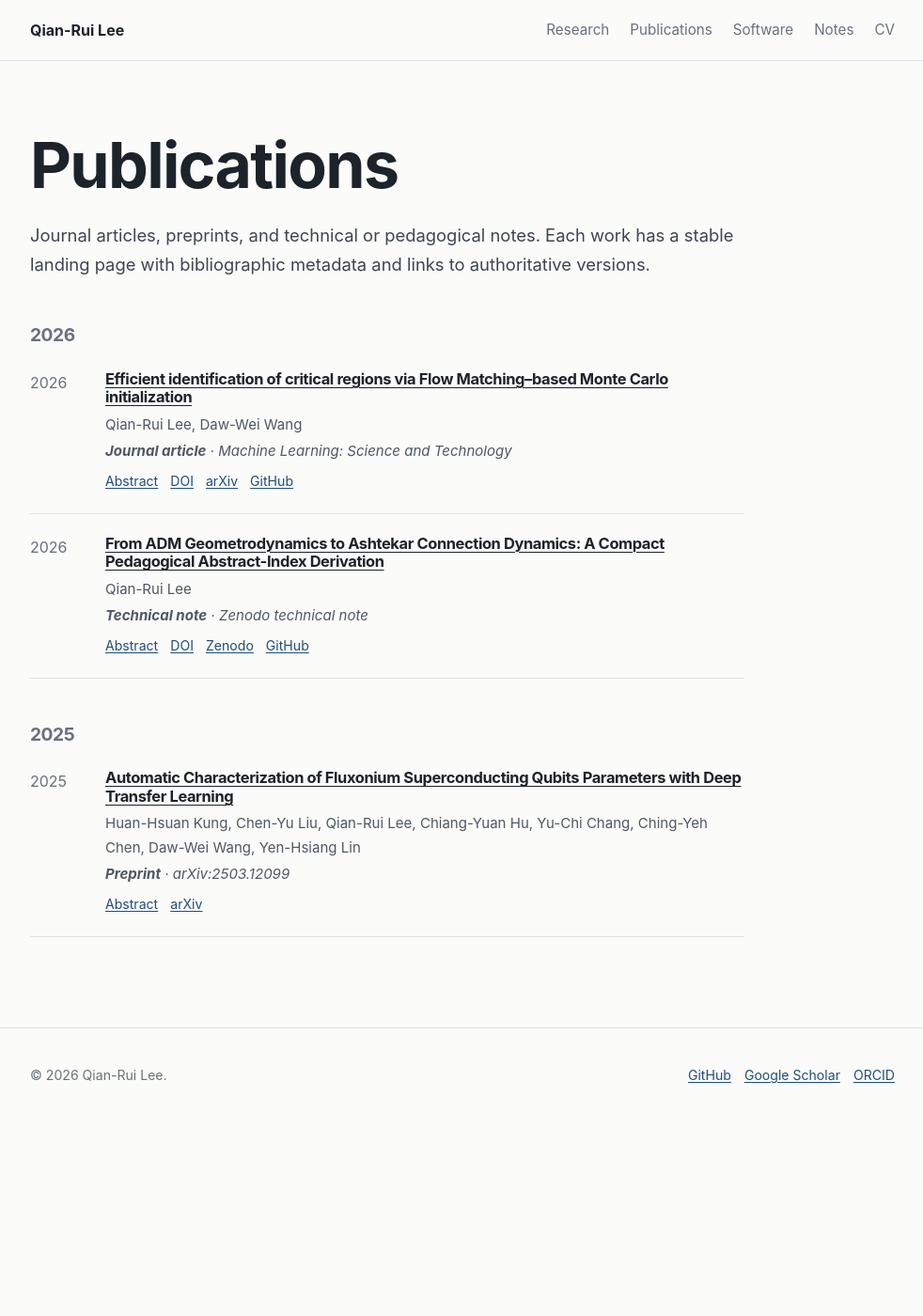
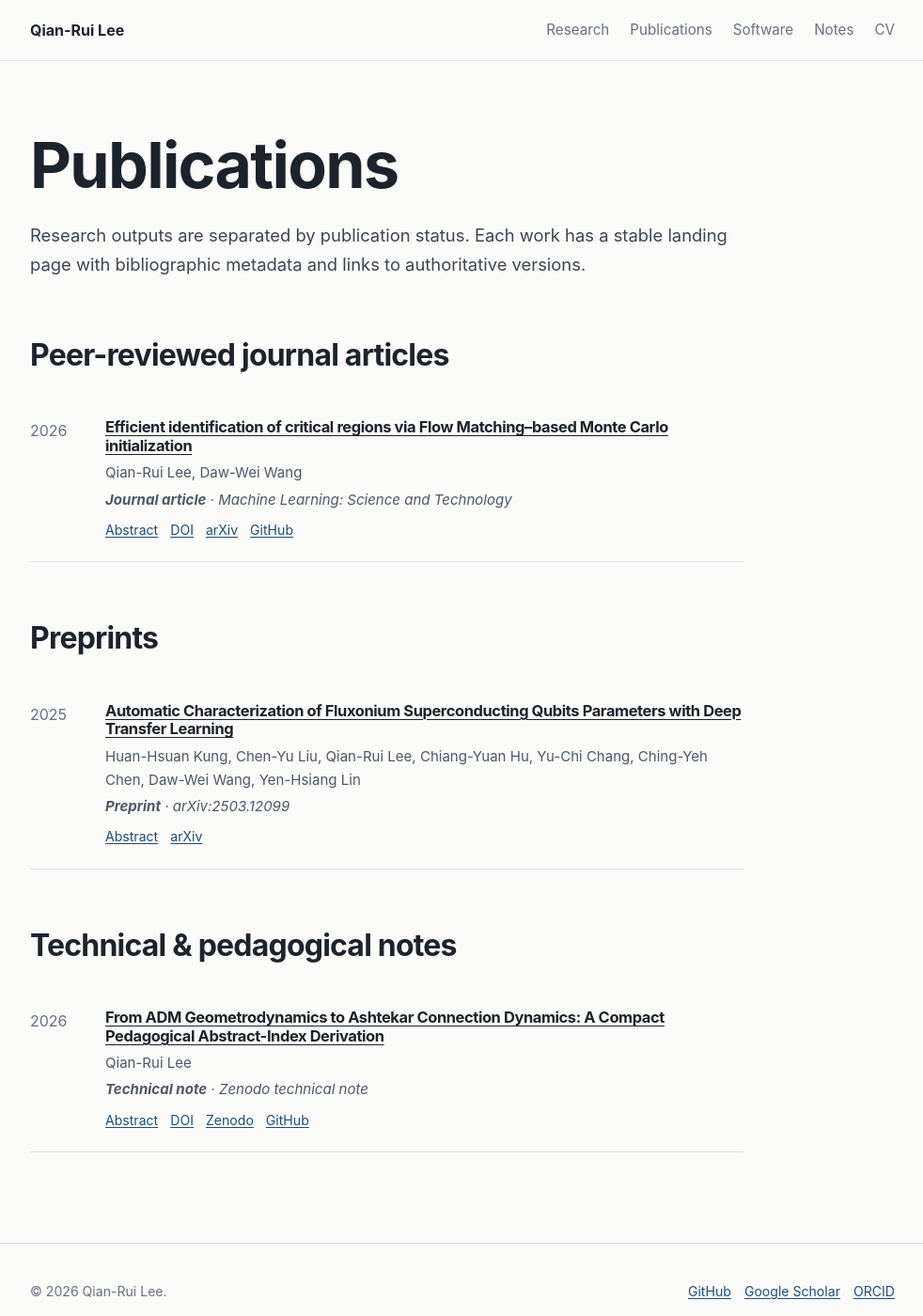
Before and after one commit to ToelUl/ToelUl.github.io, a Jekyll site: the page built from publications.html, in a window 1280 px wide and 1400 px high. Shown: the whole window at 94% size, without its empty margins (148-1130 px from the left). Built offline with Jekyll 4.4.1, drawn with Linux system fonts in a browser that asks for light colours.

Commit message:
Separate bibliography by publication status

```diff
--- a/publications.html
+++ b/publications.html
@@ -1,16 +1,32 @@
 ---
 title: "Publications"
 permalink: /publications/
-description: "Publications, preprints, and technical notes by Qian-Rui Lee."
+description: "Peer-reviewed publications, preprints, and technical notes by Qian-Rui Lee."
 ---
 <h1>Publications</h1>
-<p class="lead">Journal articles, preprints, and technical or pedagogical notes. Each work has a stable landing page with bibliographic metadata and links to authoritative versions.</p>
+<p class="lead">Research outputs are separated by publication status. Each work has a stable landing page with bibliographic metadata and links to authoritative versions.</p>
 
-{% assign pubs = site.publications | sort: 'year' | reverse %}
-{% assign current_year = '' %}
-<div class="pub-list full">
-{% for pub in pubs %}
-  {% if pub.year != current_year %}<h2 class="year-heading">{{ pub.year }}</h2>{% assign current_year = pub.year %}{% endif %}
-  {% include publication-item.html pub=pub %}
-{% endfor %}
-</div>
+{% assign journals = site.publications | where: 'category', 'journal' | sort: 'year' | reverse %}
+{% assign preprints = site.publications | where: 'category', 'preprint' | sort: 'year' | reverse %}
+{% assign notes = site.publications | where: 'note', true | sort: 'year' | reverse %}
+
+{% if journals.size > 0 %}
+<section>
+  <h2>Peer-reviewed journal articles</h2>
+  <div class="pub-list full">{% for pub in journals %}{% include publication-item.html pub=pub %}{% endfor %}</div>
+</section>
+{% endif %}
+
+{% if preprints.size > 0 %}
+<section>
+  <h2>Preprints</h2>
+  <div class="pub-list full">{% for pub in preprints %}{% include publication-item.html pub=pub %}{% endfor %}</div>
+</section>
+{% endif %}
+
+{% if notes.size > 0 %}
+<section>
+  <h2>Technical & pedagogical notes</h2>
+  <div class="pub-list full">{% for pub in notes %}{% include publication-item.html pub=pub %}{% endfor %}</div>
+</section>
+{% endif %}
```
